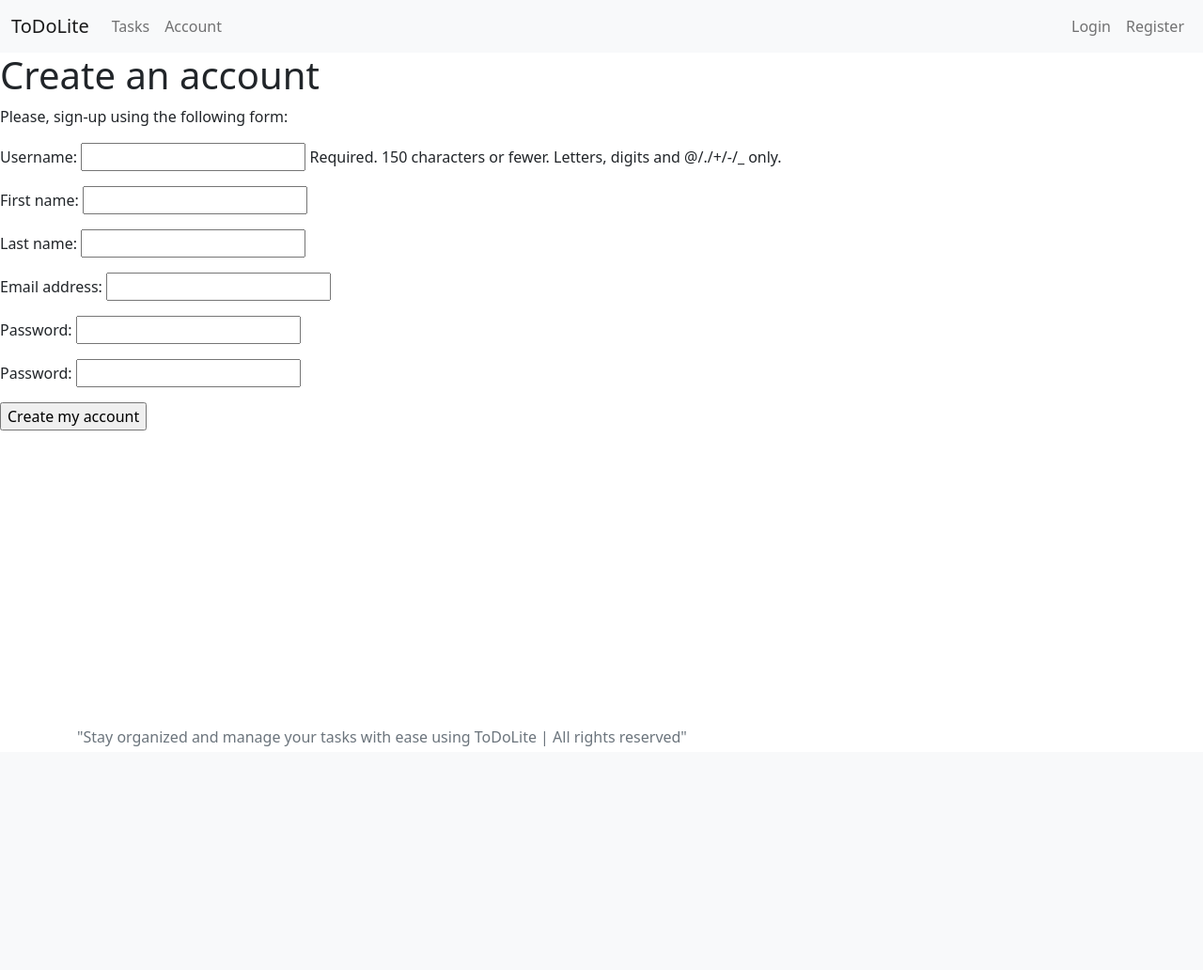
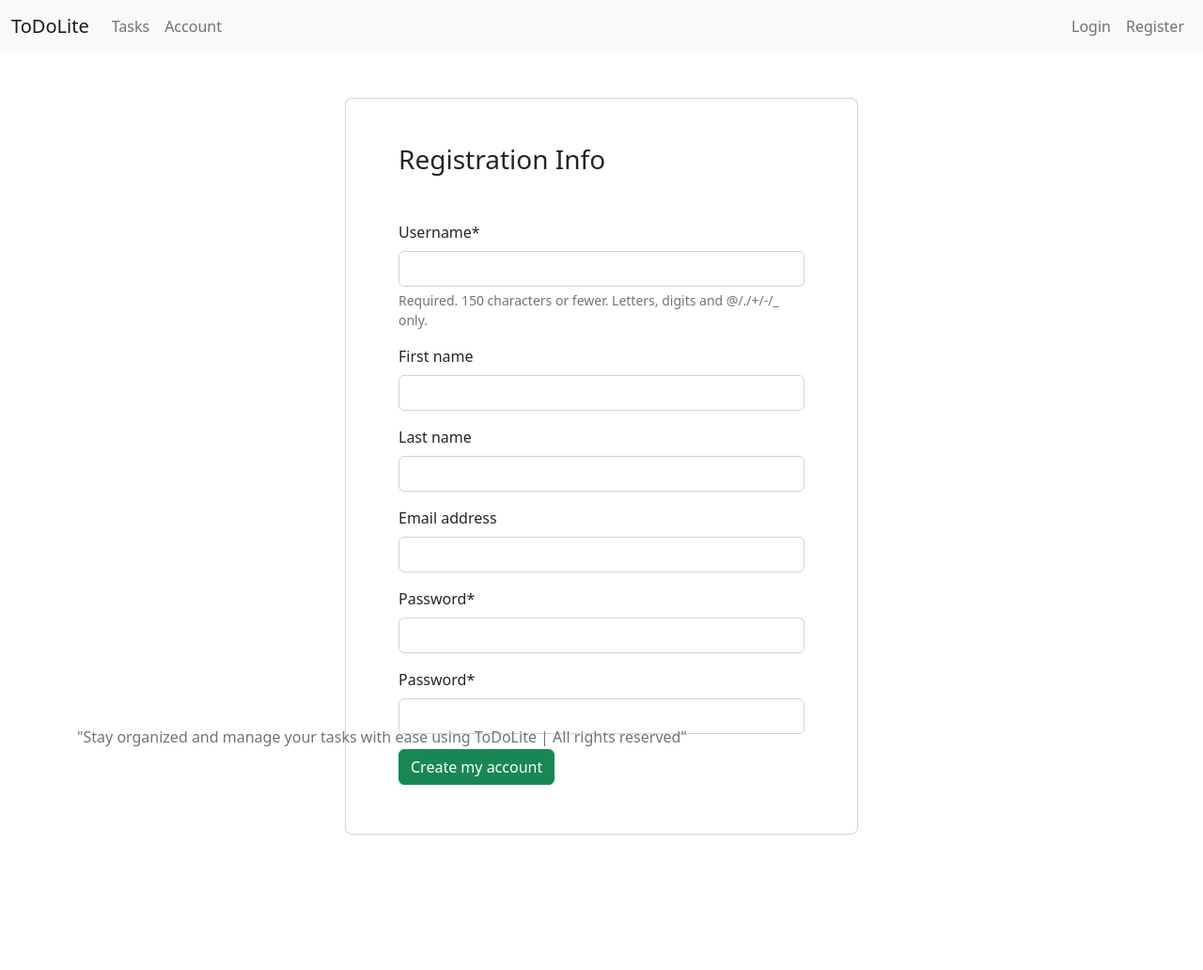
Before and after one commit to pavelfilippi/ToDoLite, a Django app: page /account/register/ in a window 1280 px wide. Shown: the whole page at 94% size. Before the commit the page ends 794 px from the top, so only its background shows below. Run offline with Django 4.2, Linux system fonts and the light colour scheme; some libraries are stand-ins or nearby versions.

Commit message:
Reformat registration form

```diff
--- a/account/templates/account/register.html
+++ b/account/templates/account/register.html
@@ -1,12 +1,28 @@
 {% extends "base.html" %}
+{% load crispy_forms_tags %}
+
 {% block title %}Create an account{% endblock %}
 
 {% block content %}
-    <h1>Create an account</h1>
-    <p>Please, sign-up using the following form:</p>
-    <form method="post">
-        {{ user_form.as_p }}
-        {% csrf_token %}
-        <p><input type="submit" value="Create my account"></p>
-    </form>
+
+    <section class="h-100 h-custom">
+        <div class="container py-5 h-100">
+            <div class="row d-flex justify-content-center align-items-center h-100">
+                <div class="col-lg-8 col-xl-6">
+                    <div class="card rounded-3">
+                        <div class="card-body p-4 p-md-5">
+                            <h3 class="mb-4 pb-2 pb-md-0 mb-md-5 px-md-2">Registration Info</h3>
+                            <form class="px-md-2">
+                                {% csrf_token %}
+                                {{ user_form|crispy }}
+                                <button type="submit" class="btn btn-success mb-1">Create my account</button>
+                            </form>
+                        </div>
+                    </div>
+                </div>
+            </div>
+        </div>
+    </section>
+
+
 {% endblock %}
```
